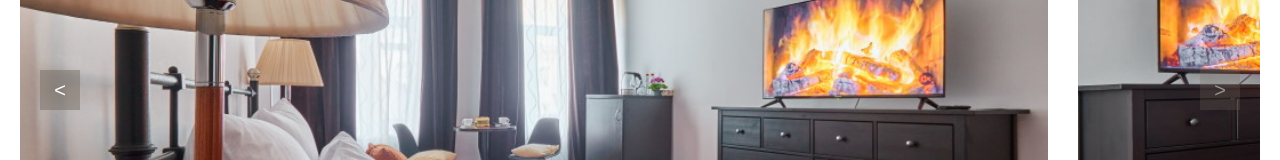
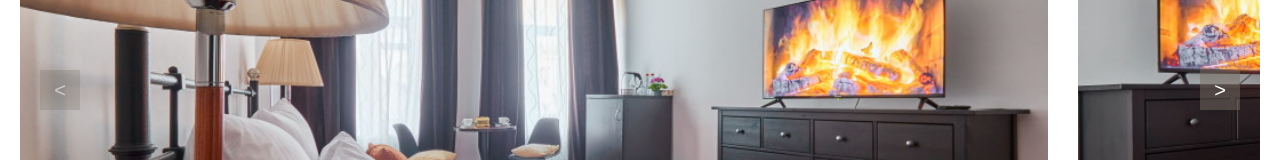
Before and after one commit to TeeBKECH/next_hotel, a Next.js app: page /about in a window 1280 px wide. Shown: the part 350-510 px from the top of the page. Built offline with nearby package versions, Linux system fonts and the light colour scheme.

Commit message:
swiper next arrow fixed 1.3

```diff
--- a/app/layout.js
+++ b/app/layout.js
@@ -2,8 +2,8 @@ import { Inter } from 'next/font/google'
 
 import { Header } from '@/components/shared'
 import { Footer } from '@/components/shared'
-import TLScript from '@/components/tl-script'
 
+import '../node_modules/swiper/swiper.scss'
 import './globals.scss'
 
 const inter = Inter({ subsets: ['latin'] })
@@ -20,7 +20,6 @@ export default function RootLayout({ children }) {
         <Header />
         <main>{children}</main>
         <Footer />
-        {/* <TLScript /> */}
       </body>
     </html>
   )
--- a/components/swiper/index.jsx
+++ b/components/swiper/index.jsx
@@ -3,8 +3,7 @@
 import { useRef } from 'react'
 import { Swiper, SwiperSlide } from 'swiper/react'
 import { Navigation } from 'swiper/modules'
-import 'swiper/css'
-import 'swiper/css/navigation'
+
 import styles from './swiper.module.scss'
 import clsx from 'clsx'
 import Image from 'next/image'
@@ -36,8 +35,8 @@ const MySwiper = () => {
     <div className={styles.swiper_box}>
       <button
         ref={navigationPrevRef}
-        className={clsx(styles.swiper_btn, styles.swiper_next)}
-      >{`>`}</button>
+        className={clsx(styles.swiper_btn, styles.swiper_prev)}
+      >{`<`}</button>
       <Swiper
         className={styles.swiper}
         modules={[Navigation]}
@@ -80,8 +79,8 @@ const MySwiper = () => {
       </Swiper>
       <button
         ref={navigationNextRef}
-        className={clsx(styles.swiper_btn, styles.swiper_prev)}
-      >{`<`}</button>
+        className={clsx(styles.swiper_btn, styles.swiper_next)}
+      >{`>`}</button>
     </div>
   )
 }
```
